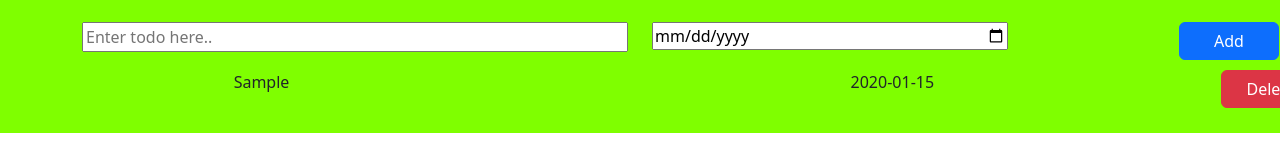
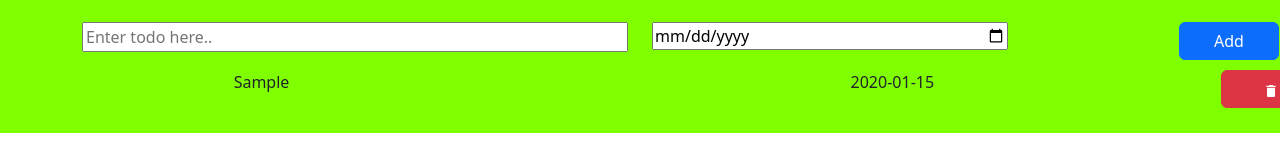
Before and after one commit to nikhilRanjanCS/planner-todoapp, a React (Vite) app: page / in a window 1280 px wide. Both pictures are taken after typing "Sample", "2020-01-15" into the empty fields and a click on the button "Add". Shown: the part 139-299 px from the top of the page. Built offline with nearby package versions, Linux system fonts and the light colour scheme.

Commit message:
added delete icon in the delete button

```diff
--- a/package.json
+++ b/package.json
@@ -12,7 +12,8 @@
   "dependencies": {
     "bootstrap": "^5.3.3",
     "react": "^18.2.0",
-    "react-dom": "^18.2.0"
+    "react-dom": "^18.2.0",
+    "react-icons": "^5.2.0"
   },
   "devDependencies": {
     "@types/react": "^18.2.66",
--- a/src/App.css
+++ b/src/App.css
@@ -13,6 +13,7 @@ input{
 .todo-button{
     min-width: 100px;
     /* margin-left: 120px; */
+
 }
 /* #date-picker{
     margin-right: 50px;
--- a/src/components/TodoItem.jsx
+++ b/src/components/TodoItem.jsx
@@ -1,3 +1,5 @@
+import { MdDelete } from "react-icons/md";
+
 function TodoItem({ todoItem, handleDeleteButton }) {
   //   console.log(todoName);
   //   console.log(todoDate);
@@ -11,7 +13,7 @@ function TodoItem({ todoItem, handleDeleteButton }) {
           className="btn btn-danger todo-button"
           onClick={() => handleDeleteButton(todoItem.name)}
         >
-          Delete
+          <MdDelete />
         </button>
       </div>
     </div>
```
Also changed, not shown: 1 other file (tests, documents, lock files or other folders).
